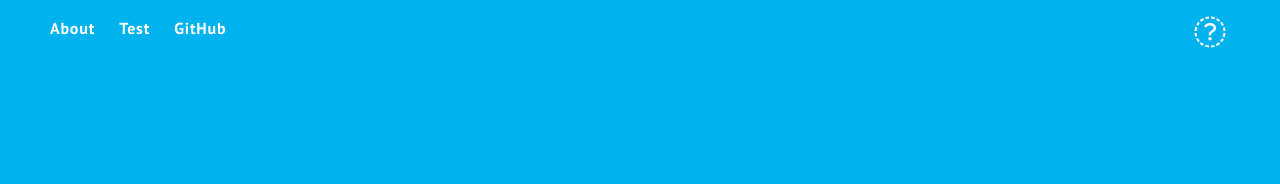
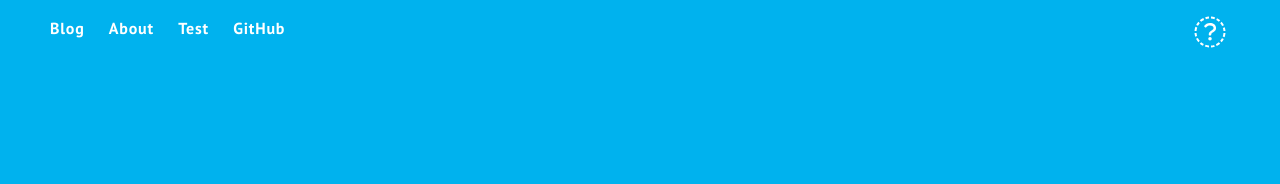
Before and after one commit to DS4PS/ds4ps_dev_site, a Jekyll site: the page built from about.md, in a window 1280 px wide. Shown: the top 184 px of the page. Built offline with Jekyll 4.4.1, drawn with Linux system fonts in a browser that asks for light colours; nearby versions of some CDN libraries; library files that are not in the unit come from our copies.

Commit message:
Update header.html

```diff
--- a/_includes/header.html
+++ b/_includes/header.html
@@ -1,6 +1,9 @@
 <div class="site-header">
 
     <nav class="site-nav">
+
+        <a class="page-link" href="https://ds4ps.github.io/ds4ps_dev_site/" target="_blank">Blog</a>
+
         {% for page in site.pages %}
           {% if page.title %}
           <a class="page-link" href="{{ page.url | prepend: site.baseurl }}">{{ page.title }}</a>
```
